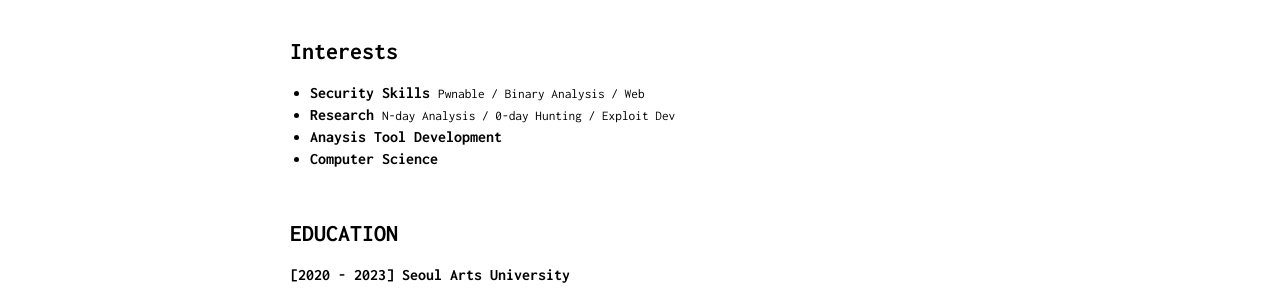
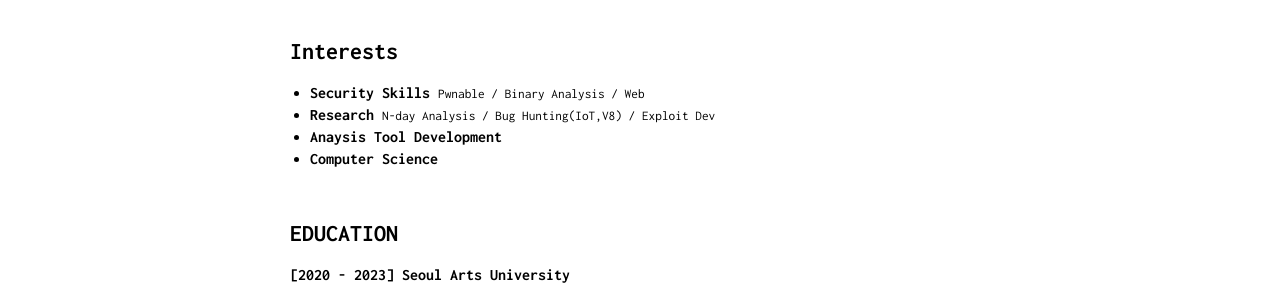
Before and after one commit to Bugeun/bugeun.github.io, a Jekyll site: the page built from index.md, in a window 1280 px wide. Shown: the part 357-657 px from the top of the page. Built offline with Jekyll 4.4.1, drawn with Linux system fonts in a browser that asks for light colours.

Commit message:
Update index.md

```diff
--- a/index.md
+++ b/index.md
@@ -35,7 +35,7 @@ Security Researcher
           </li>
           <li>
           <b>Research</b>
-          <small>N-day Analysis / 0-day Hunting / Exploit Dev</small>
+          <small>N-day Analysis / Bug Hunting(IoT,V8) / Exploit Dev</small>
           </li>
           <li>
           <b>Anaysis Tool Development</b>
```
